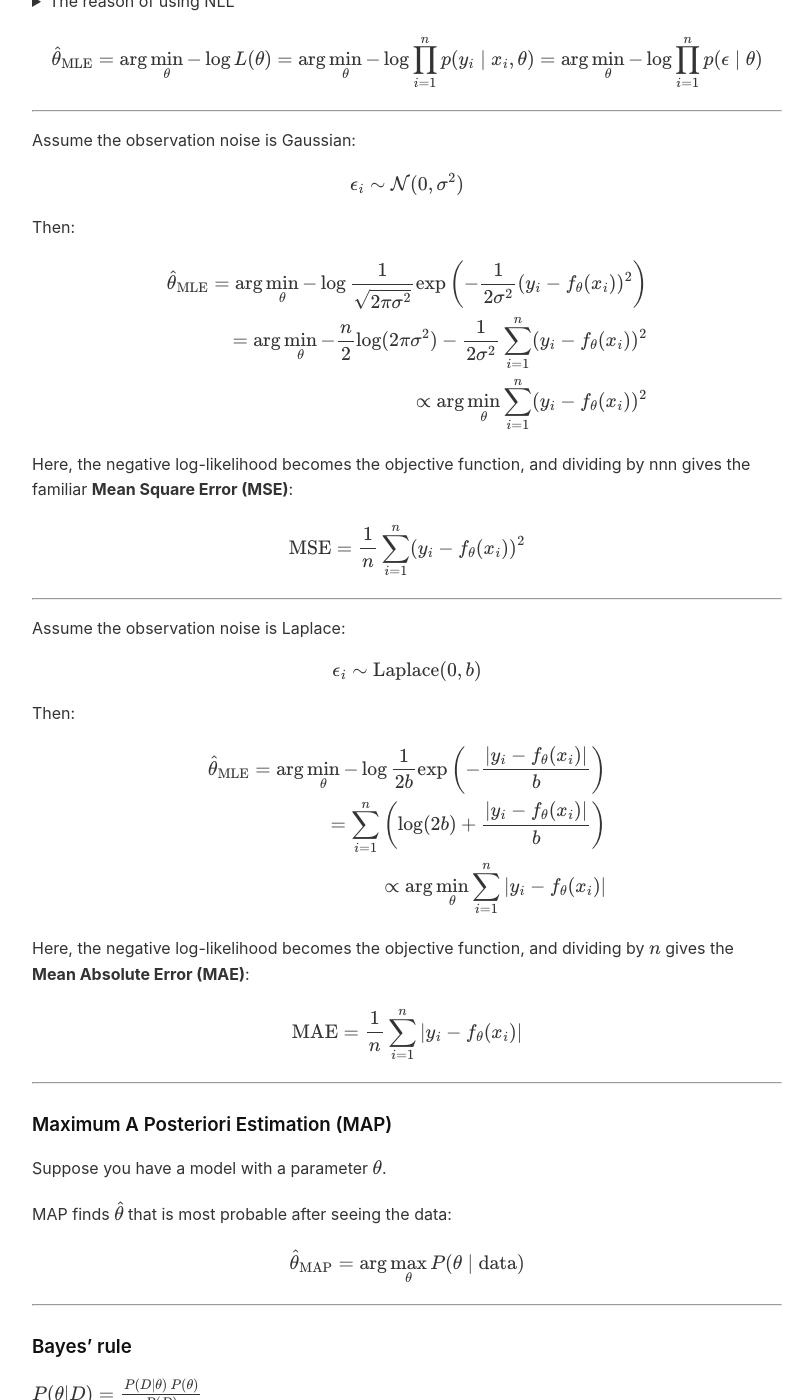
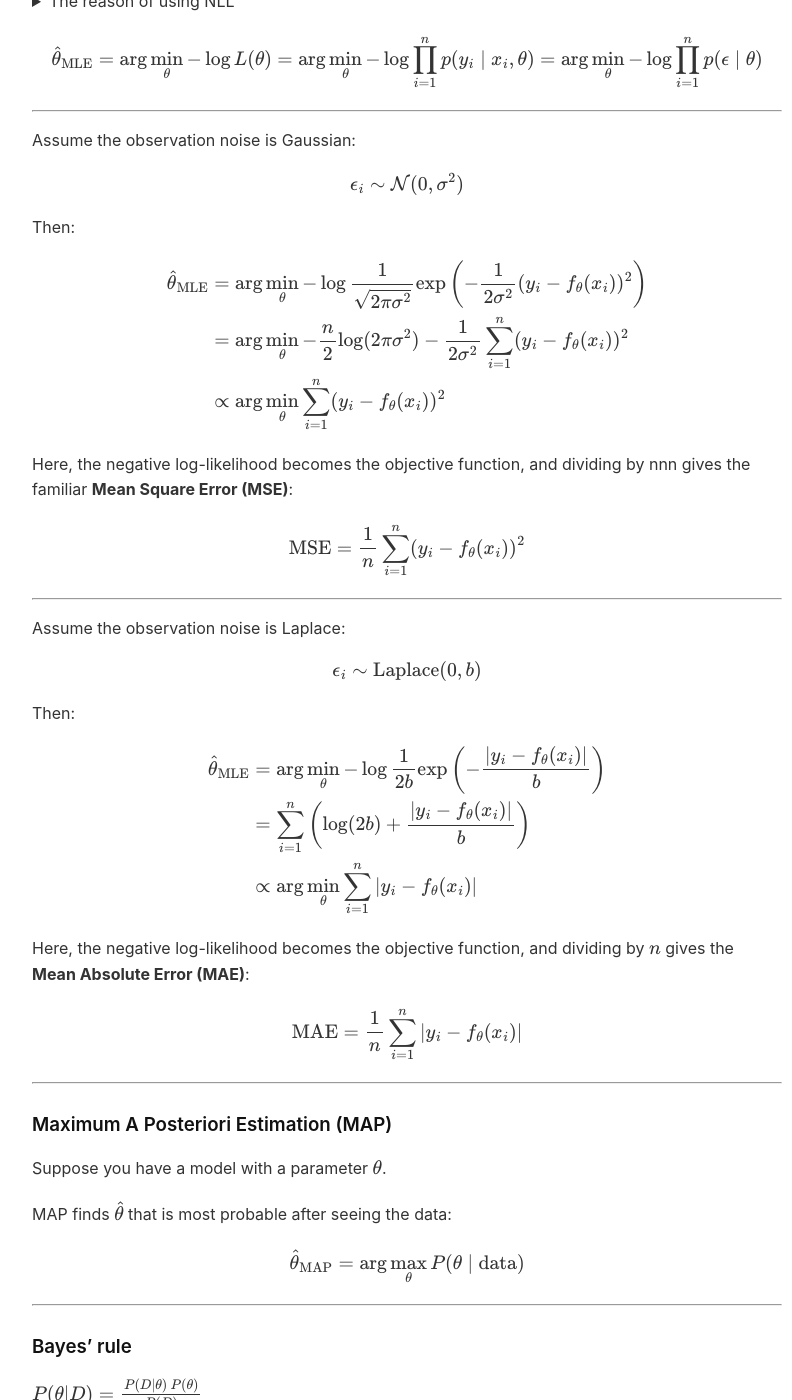
Before and after one commit to zixs0423/tech_note, a Jekyll site: the page built from docs/notes/machine_learning.md, in a window 1280 px wide and 1400 px high, scrolled down 685 px. Shown: the whole window, without its empty margins (233-1025 px from the left). Built offline with Jekyll 4.4.1, drawn with Linux system fonts in a browser that asks for light colours; our own code applies the rules of GitHub Pages for plain Markdown files.

Commit message:
add align delimeter'&'

```diff
--- a/docs/notes/machine_learning.md
+++ b/docs/notes/machine_learning.md
@@ -50,9 +50,9 @@ Then:
 
 $$
 \begin{aligned}
-\hat{\theta}_{\text{MLE}} = \arg\min_\theta -\log \frac{1}{\sqrt{2\pi \sigma^2}} \exp\left( -\frac{1}{2\sigma^2} (y_i - f_\theta(x_i))^2 \right) \\
-= \arg\min_\theta -\frac{n}{2} \log(2\pi\sigma^2) - \frac{1}{2\sigma^2} \sum_{i=1}^n (y_i - f_\theta(x_i))^2 \\
-\propto \arg\min_\theta \sum_{i=1}^n (y_i - f_\theta(x_i))^2
+\hat{\theta}_{\text{MLE}} &= \arg\min_\theta -\log \frac{1}{\sqrt{2\pi \sigma^2}} \exp\left( -\frac{1}{2\sigma^2} (y_i - f_\theta(x_i))^2 \right) \\
+&= \arg\min_\theta -\frac{n}{2} \log(2\pi\sigma^2) - \frac{1}{2\sigma^2} \sum_{i=1}^n (y_i - f_\theta(x_i))^2 \\
+&\propto \arg\min_\theta \sum_{i=1}^n (y_i - f_\theta(x_i))^2
 \end{aligned}
 $$
 
@@ -74,9 +74,9 @@ Then:
 
 $$
 \begin{aligned}
-\hat{\theta}_{\text{MLE}} = \arg\min_\theta -\log \frac{1}{2b} \exp\left( -\frac{|y_i - f_\theta(x_i)|}{b} \right) \\
-= \sum_{i=1}^n \left( \log(2b) + \frac{|y_i - f_\theta(x_i)|}{b} \right) \\
-\propto \arg\min_\theta \sum_{i=1}^n |y_i - f_\theta(x_i)|
+\hat{\theta}_{\text{MLE}} &= \arg\min_\theta -\log \frac{1}{2b} \exp\left( -\frac{|y_i - f_\theta(x_i)|}{b} \right) \\
+&= \sum_{i=1}^n \left( \log(2b) + \frac{|y_i - f_\theta(x_i)|}{b} \right) \\
+&\propto \arg\min_\theta \sum_{i=1}^n |y_i - f_\theta(x_i)|
 \end{aligned}
 $$
 
```
